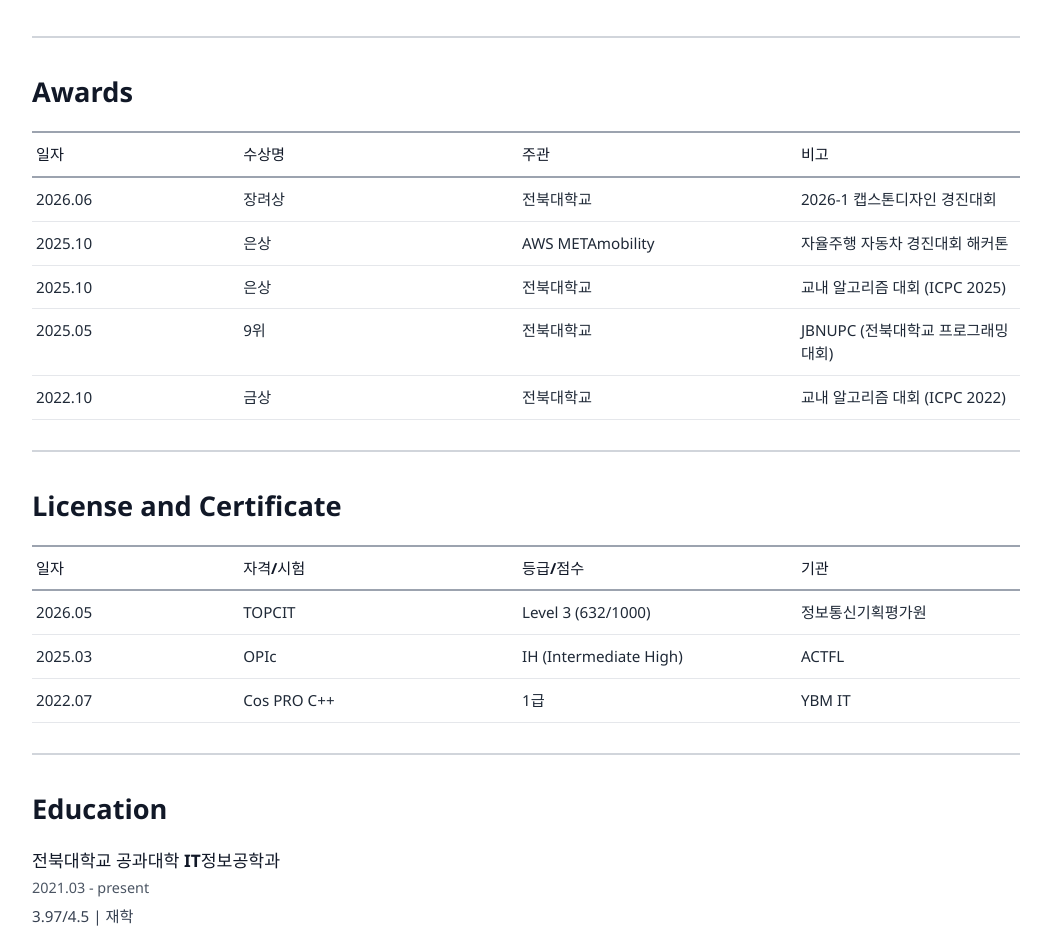
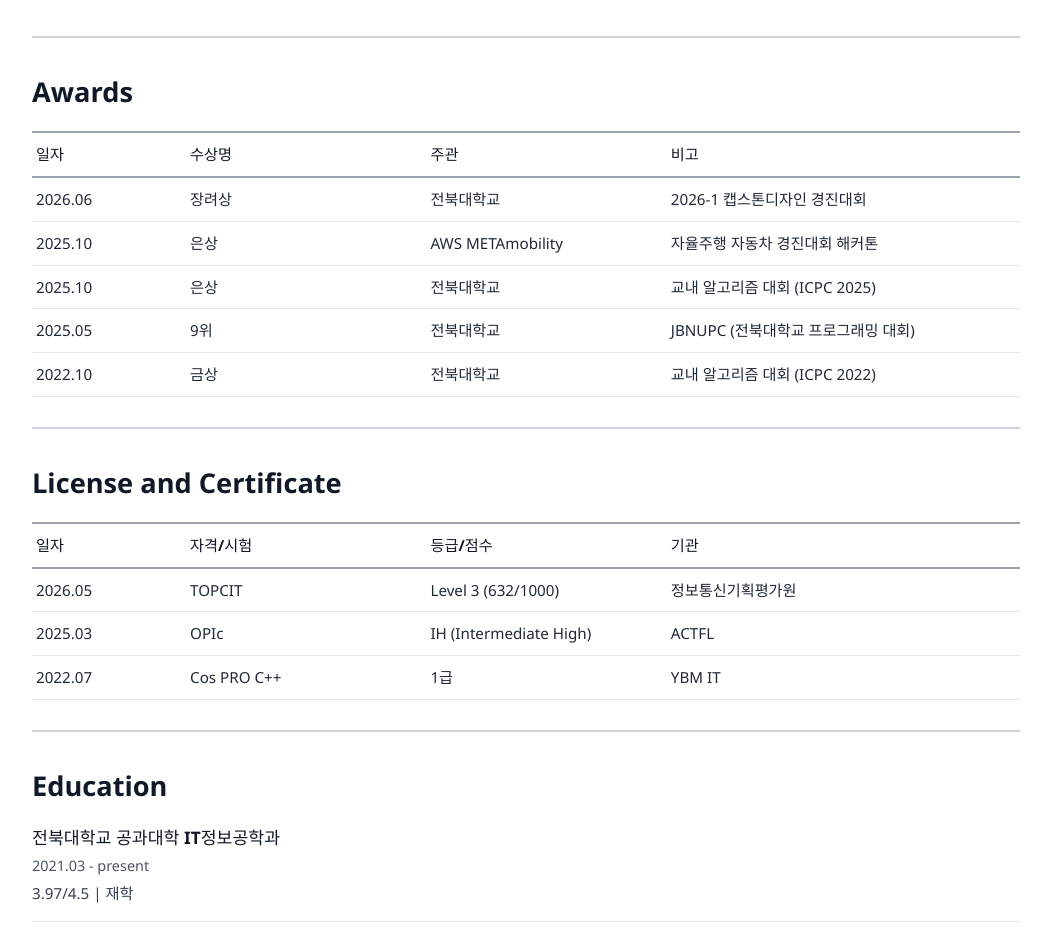
Before and after one commit to Quinsie/Quinsie.github.io, a React (Vite) app: page / in a window 1280 px wide. Shown: the part 3746-4676 px from the top of the page, without its empty margins (224-1275 px from the left). Built offline with nearby package versions, Linux system fonts and the light colour scheme.

Commit message:
style: refine table column spacing

```diff
--- a/src/App.css
+++ b/src/App.css
@@ -161,8 +161,8 @@ body {
 
 .cv-table-row {
   display: grid;
-  grid-template-columns: 1.1fr 1.5fr 1.5fr 1.2fr;
-  gap: 10px;
+  grid-template-columns: 0.8fr 1.3fr 1.3fr 2fr;
+  gap: 16px;
   padding: 10px 4px;
   border-bottom: 1px solid #e5e7eb;
   font-size: 0.95rem;
```
